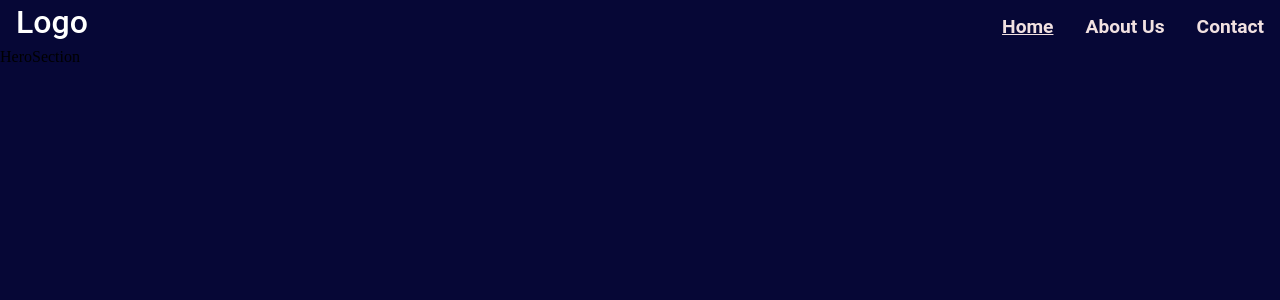
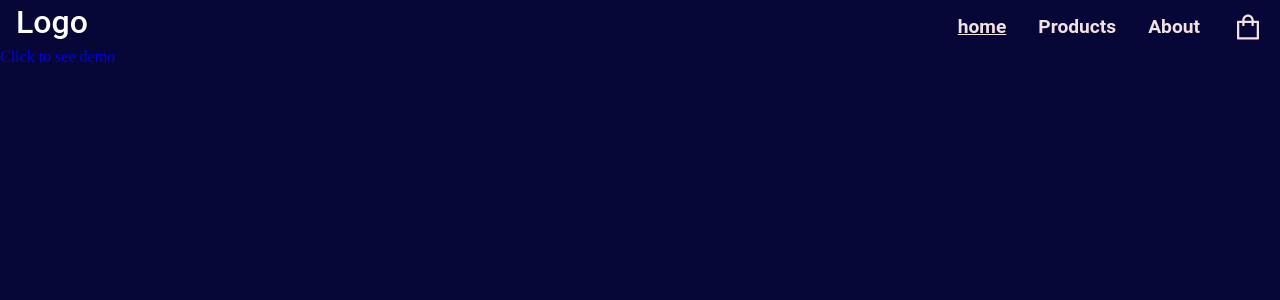
Before and after one commit to Saran-pariyar/GetMyFlex_ReactJS-ecommerce, a React (Create React App) app: page / in a window 1280 px wide. Shown: the top 300 px of the page. Built offline with nearby package versions, Linux system fonts and the light colour scheme.

Commit message:
Made cart icon, goint to ues contextapi

```diff
--- a/package.json
+++ b/package.json
@@ -1,5 +1,5 @@
 {
-  "name": "get_my_tech",
+  "name": "get_my_flex",
   "version": "0.1.0",
   "private": true,
   "dependencies": {
@@ -8,6 +8,7 @@
     "@testing-library/user-event": "^13.5.0",
     "react": "^18.2.0",
     "react-dom": "^18.2.0",
+    "react-icons": "^4.4.0",
     "react-router-dom": "^6.3.0",
     "react-scripts": "5.0.1",
     "web-vitals": "^2.1.4"
--- a/src/App.jsx
+++ b/src/App.jsx
@@ -2,15 +2,27 @@ import "./Assets/css/App.css";
 import Navbar from "./Components/Navbar";
 import { BrowserRouter, Route, Routes } from "react-router-dom";
 import HeroSection from "./Pages/HeroSection";
+import Product from "./Pages/Product";
+import Cart from "./Components/Cart";
+import CartContext from "./Components/Context/CartContext";
 
 function App() {
+  // const [cart, setShowCart] = useState(false);
+
   return (
     <div className="App">
       <BrowserRouter>
+        {/* <CartContext.Provider value={cart} set={setShowCart(false)}> */}
         <Navbar />
-        <Routes></Routes>
+        <Cart />
+        {/* </CartContext.Provider> */}
+        <Routes>
+          <Route path="/" element={<HeroSection />} />
+          {/* <Route path="/home" element={<HeroSection />} /> */}
+
+          <Route path="/product" element={<Product />} />
+        </Routes>
       </BrowserRouter>
-      <HeroSection />
     </div>
   );
 }
--- /dev/null
+++ b/src/Assets/css/Cart.css
@@ -0,0 +1,13 @@
+.cart-section {
+    height: 100%;
+    width: 50vw;
+    background-color: red;
+    position: fixed;
+    right: -100%;
+    transition: all 0.4s;
+    overflow: scroll;
+}
+
+.show-cart {
+    right: 0;
+}
--- a/src/Assets/css/Navbar.css
+++ b/src/Assets/css/Navbar.css
@@ -62,6 +62,10 @@
     margin: 5px 3px;
 }
 
+#shopping-cart {
+    font-size: 2rem;
+}
+
 @media only screen and (max-width: 800px) {
     .nav-list {
         position: fixed;
--- /dev/null
+++ b/src/Components/Cart.jsx
@@ -0,0 +1,6 @@
+import "../Assets/css/Cart.css";
+const Cart = () => {
+  return <section className="cart-section">Cart</section>;
+};
+
+export default Cart;
--- /dev/null
+++ b/src/Components/Context/CartContext.jsx
@@ -0,0 +1,4 @@
+import { createContext } from "react";
+
+const CartContext = createContext();
+export default CartContext;
--- a/src/Components/Navbar.jsx
+++ b/src/Components/Navbar.jsx
@@ -1,9 +1,17 @@
 import React, { useState } from "react";
 import { NavLink } from "react-router-dom";
 import "../Assets/css/Navbar.css";
+import { AiOutlineShopping } from "react-icons/ai";
 
 const Navbar = () => {
   const [showMenu, setShowMenu] = useState(false);
+  const [cart, setShowCart] = useState(false);
+
+  const navlink_paths = [
+    { path: "/", title: "home" },
+    { path: "product", title: "Products" },
+    { path: "about", title: "About" },
+  ];
   return (
     <nav className="navbar">
       <div className="navbar-container">
@@ -17,32 +25,26 @@ const Navbar = () => {
           <div className="line"></div>
         </div>
         <ul className={`nav-list ${showMenu ? "showMenu" : ""}`}>
-          <li>
+          {navlink_paths.map((item, index) => {
+            //iterating over navitems
+            return (
+              <li key={index}>
                 <NavLink
-              to="/"
+                  to={item.path}
                   className="nav-link"
                   onClick={() => setShowMenu(false)}
                 >
-              Home
+                  {item.title}
                 </NavLink>
               </li>
+            );
+          })}
           <li>
-            <NavLink
-              to="/about"
-              className="nav-link"
-              onClick={() => setShowMenu(false)}
-            >
-              About Us
-            </NavLink>
-          </li>
-          <li>
-            <NavLink
-              to="/contact"
-              className="nav-link"
-              onClick={() => setShowMenu(false)}
-            >
-              Contact
-            </NavLink>
+            <AiOutlineShopping
+              className="nav-link "
+              id="shopping-cart"
+              onClick={() => setShowCart(false)}
+            />
           </li>
         </ul>
       </div>
--- a/src/Pages/HeroSection.jsx
+++ b/src/Pages/HeroSection.jsx
@@ -1,7 +1,11 @@
 import React from "react";
 
 const HeroSection = () => {
-  return <section>HeroSection</section>;
+  return (
+    <section>
+      <a href="https://www.etelligens.com/">Click to see demo</a>
+    </section>
+  );
 };
 
 export default HeroSection;
--- /dev/null
+++ b/src/Pages/Product.jsx
@@ -0,0 +1,5 @@
+const Product = () => {
+  return <div>Product</div>;
+};
+
+export default Product;
```
Also changed, not shown: 2 other files (tests, documents, lock files or other folders). Lines whose indentation alone changed are shown as unchanged.
